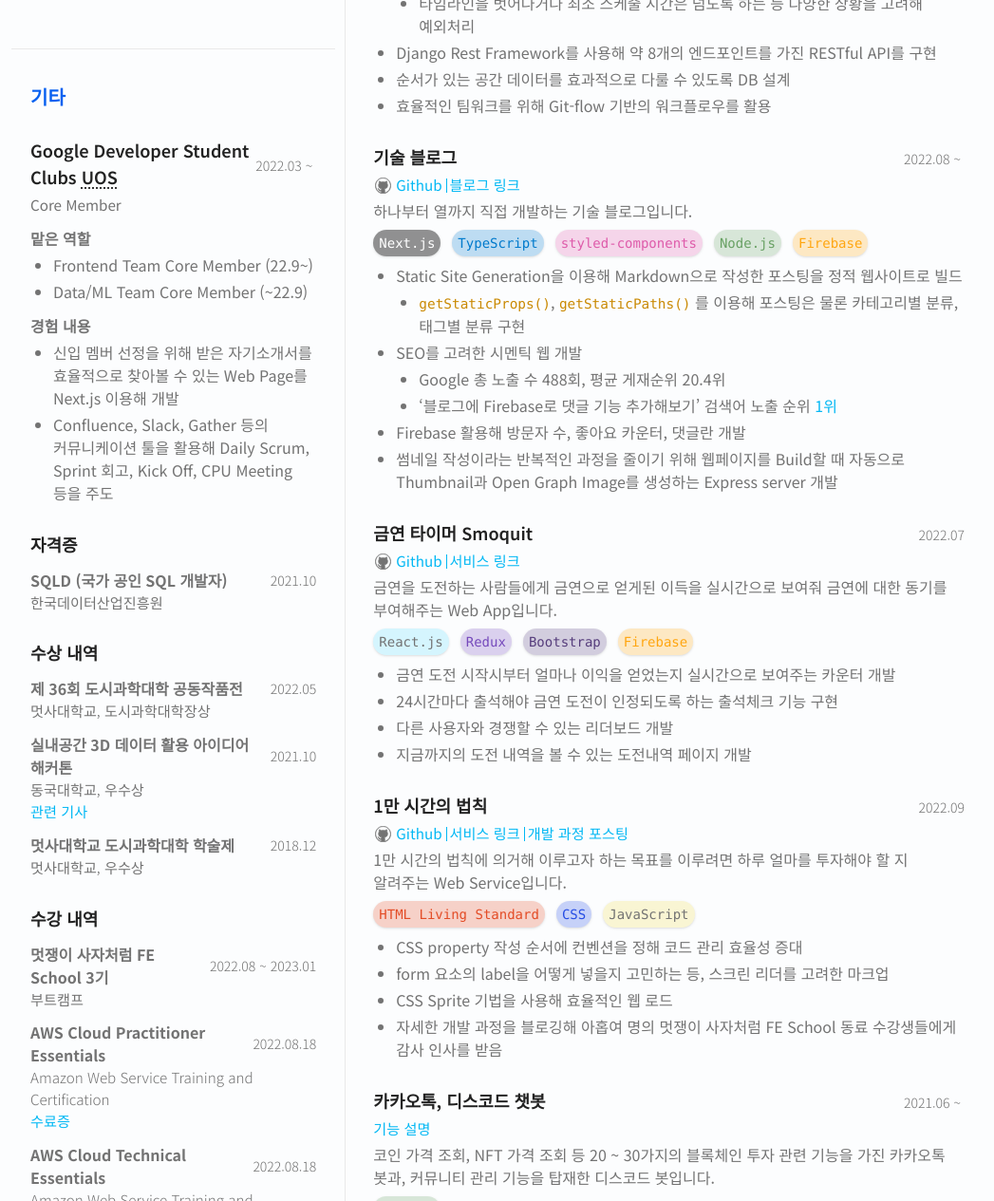
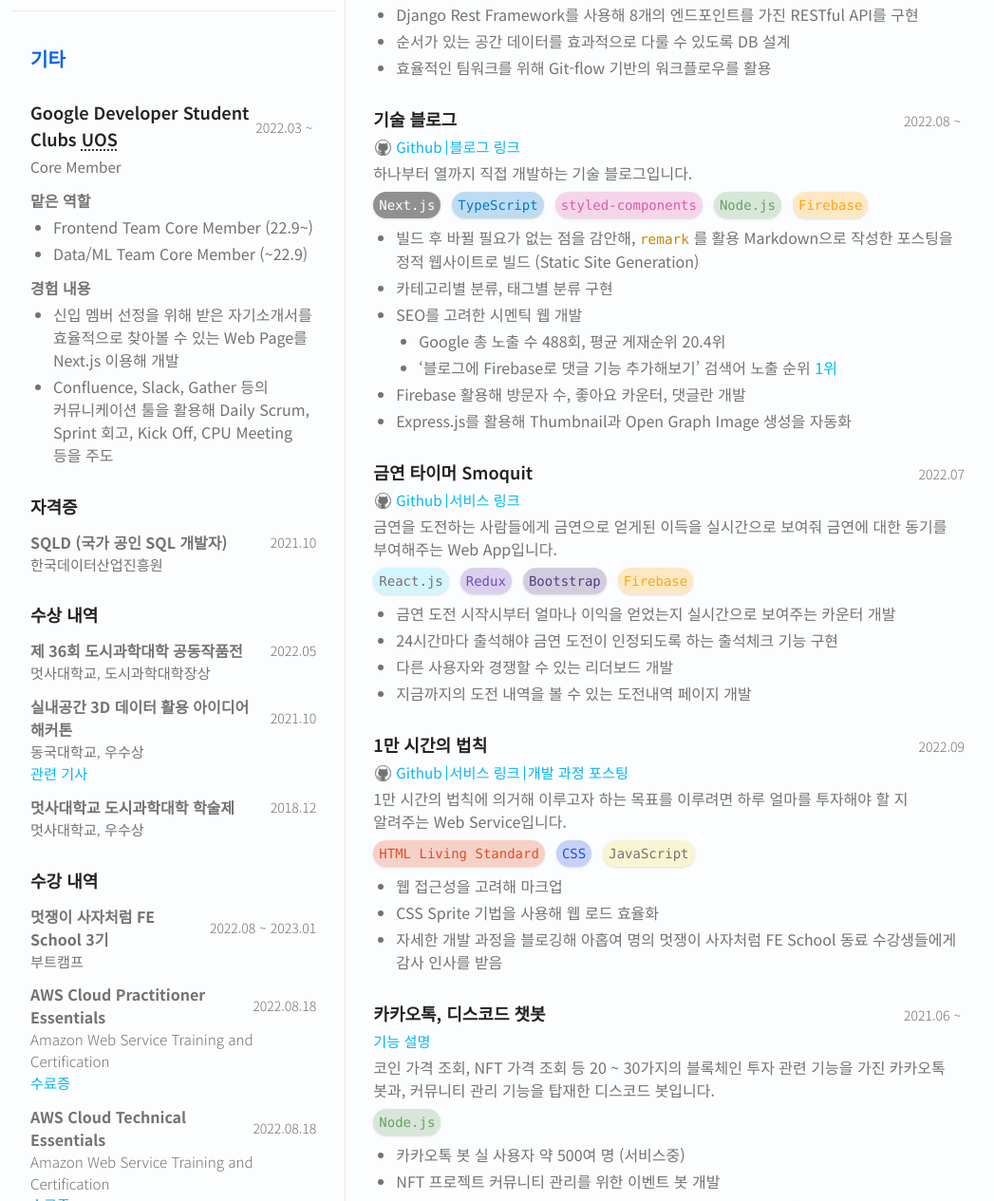
Before and after one commit to custardcream98/resume, a website: page anon.html in a window 1280 px wide. Shown: the part 1378-2643 px from the top of the page at 95% size, without its empty margins (116-1163 px from the left). Drawn offline with Linux system fonts and the light colour scheme.

Commit message:
Chore: 10/17 피드백 반영

```diff
--- a/anon.html
+++ b/anon.html
@@ -146,7 +146,7 @@
                   Flutter
                   <div class="alarm-badge">2</div>
                 </li>
-                <li class="stack-badge stack-html">HTML Living Standard</li>
+                <li class="stack-badge stack-html">HTML</li>
                 <li class="stack-badge stack-css">CSS</li>
                 <li class="stack-badge stack-sass">Sass</li>
                 <li class="stack-badge stack-tailwind">Tailwind</li>
@@ -246,8 +246,8 @@
                   </ul>
                 </li>
                 <li>
-                  Django Rest Framework를 사용해 약 8개의 엔드포인트를 가진
-                  RESTful API를 구현
+                  Django Rest Framework를 사용해 8개의 엔드포인트를 가진 RESTful
+                  API를 구현
                 </li>
                 <li>
                   순서가 있는 공간 데이터를 효과적으로 다룰 수 있도록 DB 설계
@@ -291,16 +291,11 @@
               <strong class="sr-only">성과</strong>
               <ul class="description-list">
                 <li>
-                  Static Site Generation을 이용해 Markdown으로 작성한 포스팅을
-                  정적 웹사이트로 빌드
-                  <ul>
-                    <li>
-                      <code class="code-box">getStaticProps()</code>,
-                      <code class="code-box">getStaticPaths()</code>
-                      를 이용해 포스팅은 물론 카테고리별 분류, 태그별 분류 구현
-                    </li>
-                  </ul>
+                  빌드 후 바뀔 필요가 없는 점을 감안해,
+                  <code class="code-box">remark</code> 를 활용 Markdown으로
+                  작성한 포스팅을 정적 웹사이트로 빌드 (Static Site Generation)
                 </li>
+                <li>카테고리별 분류, 태그별 분류 구현</li>
                 <li>
                   SEO를 고려한 시멘틱 웹 개발
                   <ul>
@@ -319,9 +314,7 @@
                 </li>
                 <li>Firebase 활용해 방문자 수, 좋아요 카운터, 댓글란 개발</li>
                 <li>
-                  썸네일 작성이라는 반복적인 과정을 줄이기 위해 웹페이지를
-                  Build할 때 자동으로 Thumbnail과 Open Graph Image를 생성하는
-                  Express server 개발
+                  Express.js를 활용해 Thumbnail과 Open Graph Image 생성을 자동화
                 </li>
               </ul>
             </li>
@@ -403,14 +396,8 @@
               </ul>
               <strong class="sr-only">성과</strong>
               <ul class="description-list">
-                <li>
-                  CSS property 작성 순서에 컨벤션을 정해 코드 관리 효율성 증대
-                </li>
-                <li>
-                  form 요소의 label을 어떻게 넣을지 고민하는 등, 스크린 리더를
-                  고려한 마크업
-                </li>
-                <li>CSS Sprite 기법을 사용해 효율적인 웹 로드</li>
+                <li>웹 접근성을 고려해 마크업</li>
+                <li>CSS Sprite 기법을 사용해 웹 로드 효율화</li>
                 <li>
                   자세한 개발 과정을 블로깅해 아홉여 명의 멋쟁이 사자처럼 FE
                   School 동료 수강생들에게 감사 인사를 받음
```
Also changed, not shown: index.html (+10 -23 lines).
